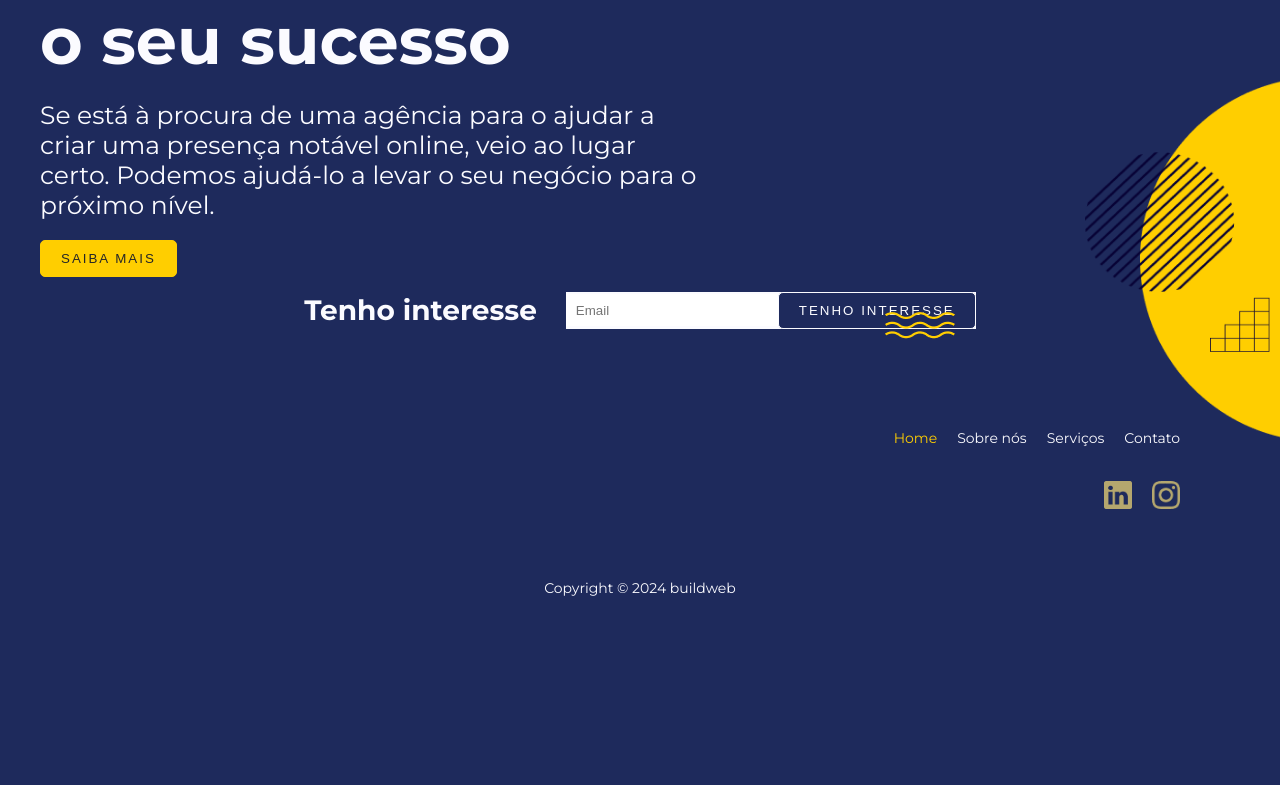
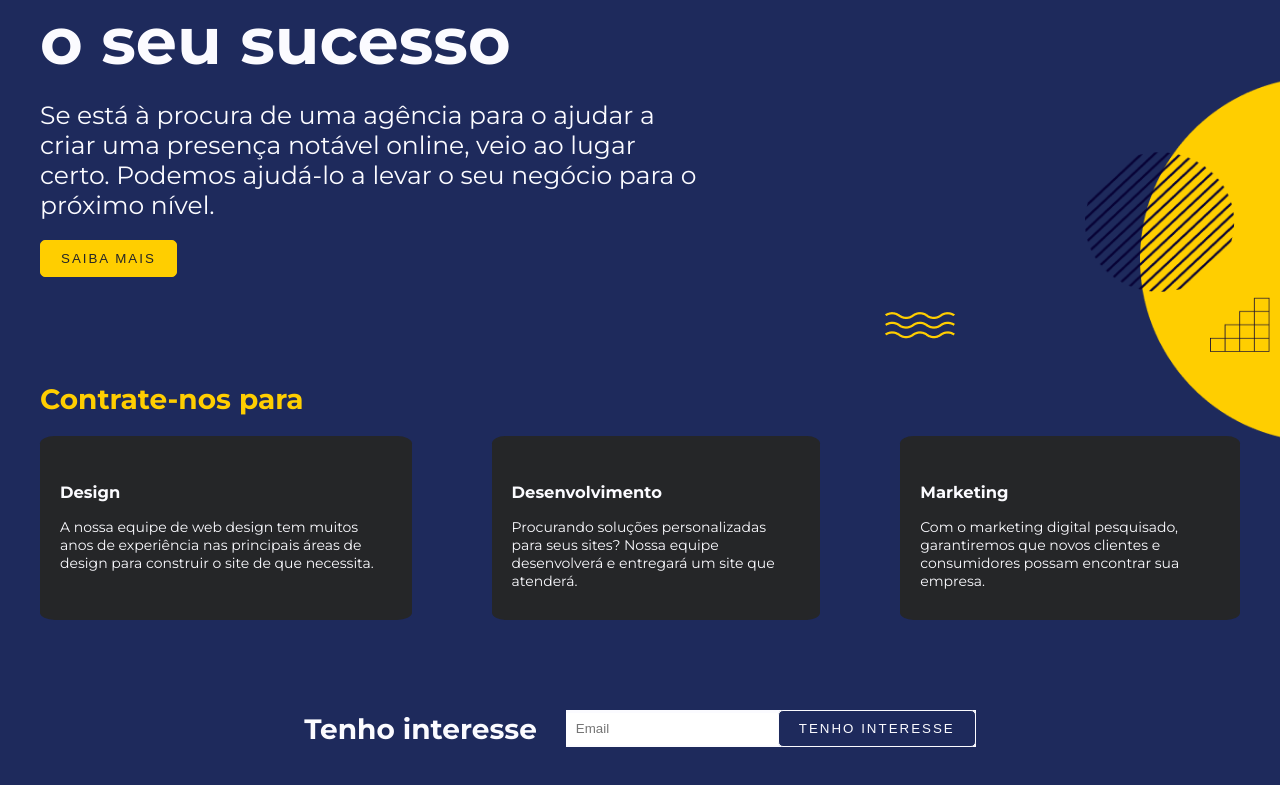
Before and after one commit to scallopc/buildweb, a Vue app: page / in a window 1280 px wide. Shown: the part 351-1136 px from the top of the page. Before the commit the page ends 962 px from the top, so only its background shows below. Built offline with nearby package versions, Linux system fonts and the light colour scheme.

Commit message:
add contract page

```diff
--- /dev/null
+++ b/src/view/home/contractUs.vue
@@ -0,0 +1,57 @@
+<template>
+  <div class="contract-us-container">
+    <h1>Contrate-nos para</h1>
+    <div class="contract-us-product">
+      <div class="contract-us-item">
+        <h3>Design</h3>
+        <span>
+          A nossa equipe de web design tem muitos anos de experiência nas
+          principais áreas de design para construir o site de que necessita.
+        </span>
+      </div>
+      <div class="contract-us-item">
+        <h3>Desenvolvimento</h3>
+        <span>
+          Procurando soluções personalizadas para seus sites? Nossa equipe
+          desenvolverá e entregará um site que atenderá.
+        </span>
+      </div>
+      <div class="contract-us-item">
+        <h3>Marketing</h3>
+        <span>
+          Com o marketing digital pesquisado, garantiremos que novos clientes e
+          consumidores possam encontrar sua empresa.
+        </span>
+      </div>
+    </div>
+  </div>
+</template>
+
+<script setup></script>
+
+<style lang="scss" scoped>
+@import '../../assets/scss/variables.scss';
+
+.contract-us-container {
+  margin: 90px 40px;
+
+  h1 {
+    color: $yellow-web;
+  }
+
+  .contract-us-product {
+    display: flex;
+    justify-content: space-between;
+    width: 100%;
+    gap: 80px;
+    text-align: left;
+    padding: 20px 0 0 0;
+  }
+
+  .contract-us-item {
+    background: $middle-night;
+    padding: 30px 20px;
+    border-radius: 4%;
+  }
+}
+</style>
--- a/src/view/home/home.vue
+++ b/src/view/home/home.vue
@@ -1,9 +1,11 @@
 <template>
   <Background />
+  <ContractUs />
 </template>
 
 <script setup>
 import Background from '../../components/background.vue';
+import ContractUs from './contractUs.vue';
 </script>
 
 <style lang="scss" scoped></style>
```
